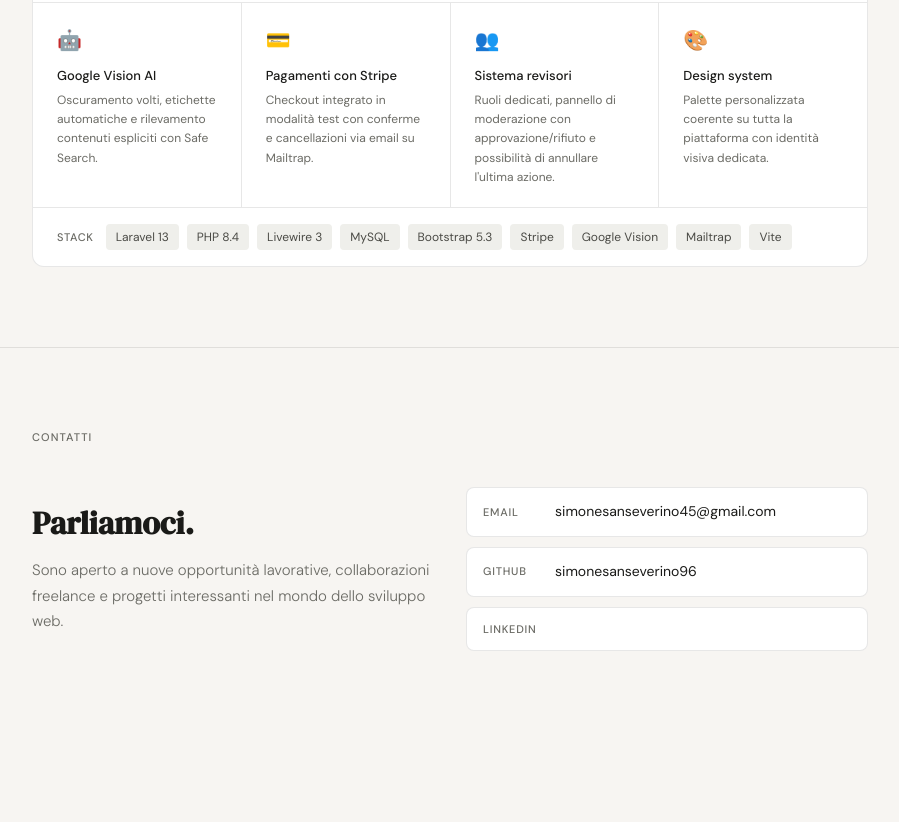
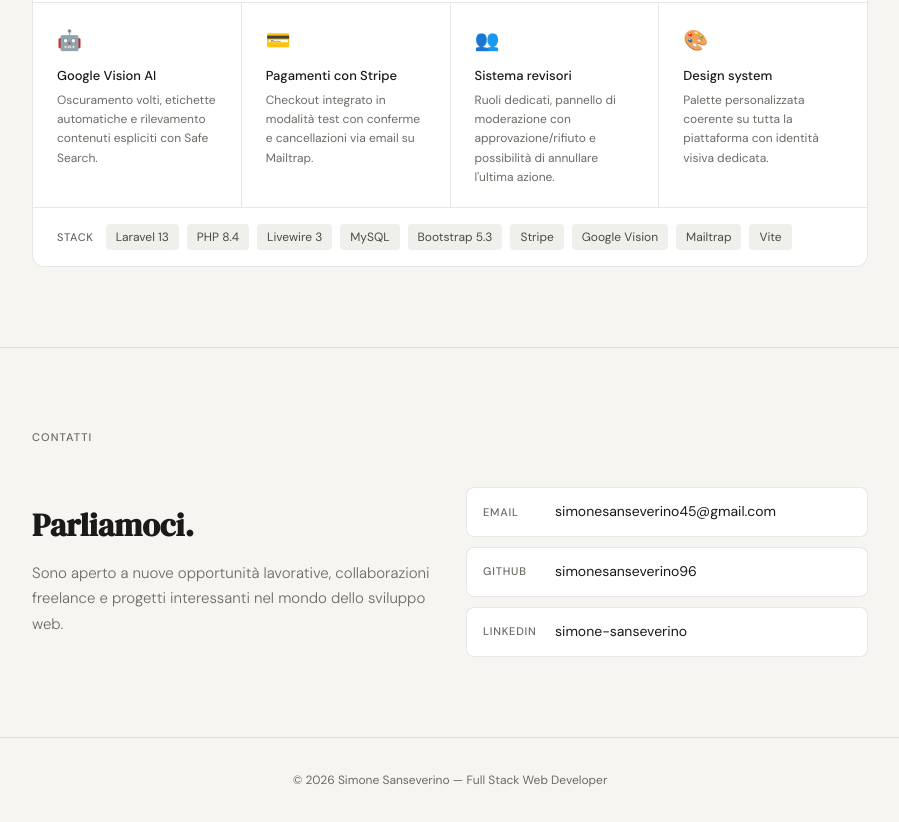
Before and after one commit to simonesanseverino96/simonesanseverino96.github.io, a plain HTML site: page index.html in a window 1280 px wide. Shown: the part 2876-3698 px from the top of the page, without its empty margins (190-1089 px from the left). Before the commit the page ends 3607 px from the top, so only its background shows below. Drawn offline with Linux system fonts and the light colour scheme.

Commit message:
Modify contact links and add footer section
Updated contact links and added footer information.

```diff
--- a/index.html
+++ b/index.html
@@ -572,7 +572,7 @@
           <p class="contact-sub">Sono aperto a nuove opportunità lavorative, collaborazioni freelance e progetti interessanti nel mondo dello sviluppo web.</p>
         </div>
         <div class="contact-links">
-          <a class="contact-link-row" href="/cdn-cgi/l/email-protection#32415b5f5d5c5741535c41574457405b5c5d06071411040609555f535b5e1c515d5f">
+          <a class="contact-link-row" href="mailto:simonesanseverino45&#64;gmail.com">
             <span class="contact-link-label">Email</span>
             <span class="contact-link-val">simonesanseverino45&#64;gmail.com</span>
           </a>
@@ -582,4 +582,17 @@
           </a>
           <a class="contact-link-row" href="https://www.linkedin.com/in/simone-sanseverino" target="_blank">
             <span class="contact-link-label">LinkedIn</span>
-            <span class="contact-link-val"
+            <span class="contact-link-val">simone-sanseverino</span>
+          </a>
+        </div>
+      </div>
+    </section>
+
+  </main>
+
+  <footer>
+    <p>&#169; 2026 Simone Sanseverino &#8212; Full Stack Web Developer</p>
+  </footer>
+
+</body>
+</html>
```
